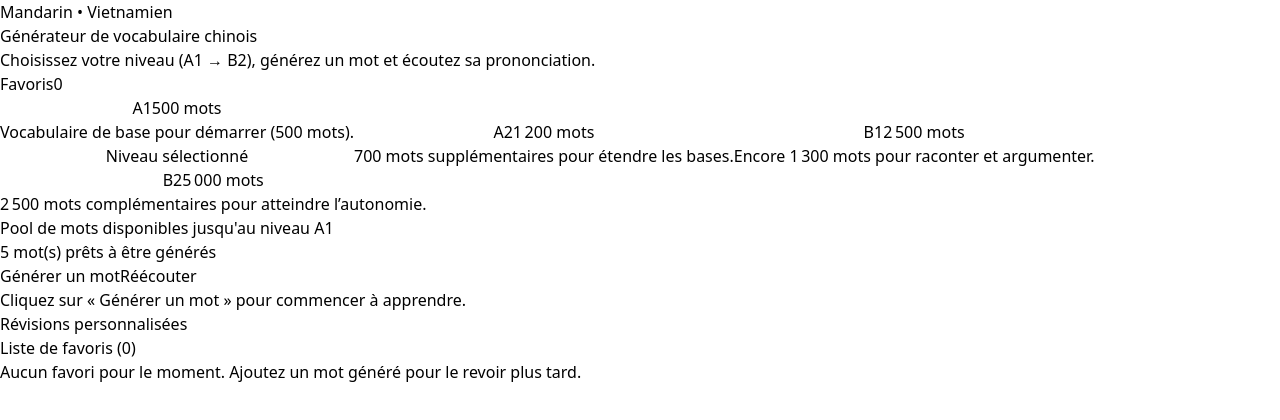
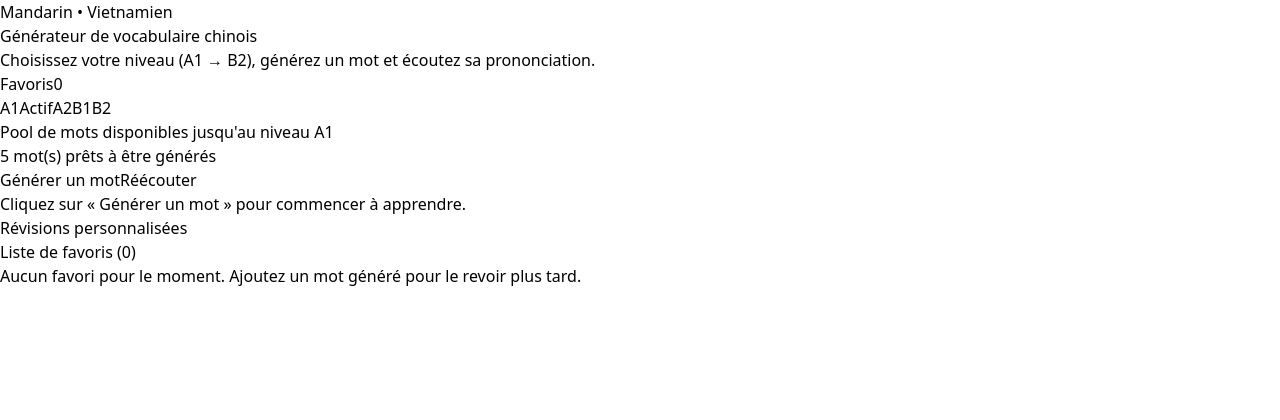
Before and after one commit to HanhNGUYEN-PM/Vocab_de_Hanh, a React (Vite) app: page / in a window 1280 px wide. Shown: the top 420 px of the page. Built offline with nearby package versions, Linux system fonts and the light colour scheme.

Commit message:
Simplify level selector labels

```diff
--- a/src/App.tsx
+++ b/src/App.tsx
@@ -111,22 +111,18 @@ const App: React.FC = () => {
               <button
                 key={level.key}
                 onClick={() => setSelectedLevel(level.key)}
-                className={`text-left rounded-2xl border transition-all duration-200 p-5 shadow-sm hover:shadow-md focus:outline-none focus:ring-2 focus:ring-indigo-500 ${
+                className={`rounded-2xl border transition-all duration-200 px-5 py-6 shadow-sm hover:shadow-md focus:outline-none focus:ring-2 focus:ring-indigo-500 ${
                   isActive ? 'bg-indigo-600 text-white border-indigo-600' : 'bg-white border-slate-200 text-slate-800'
                 }`}
               >
                 <div className="flex items-center justify-between">
                   <span className="text-lg font-bold">{level.label}</span>
-                  <span className={`text-xs font-semibold px-3 py-1 rounded-full ${
-                    isActive ? 'bg-white/20 text-white' : 'bg-indigo-50 text-indigo-700'
-                  }`}>
-                    {level.wordCount.toLocaleString('fr-FR')} mots
-                  </span>
+                  {isActive && (
+                    <span className="text-xs font-semibold px-3 py-1 rounded-full bg-white/20 text-white">
+                      Actif
+                    </span>
+                  )}
                 </div>
-                <p className={`mt-3 text-sm ${isActive ? 'text-indigo-100' : 'text-slate-600'}`}>{level.description}</p>
-                {isActive && (
-                  <p className="mt-2 text-xs font-semibold uppercase tracking-wide text-indigo-100">Niveau sélectionné</p>
-                )}
               </button>
             );
           })}
```
